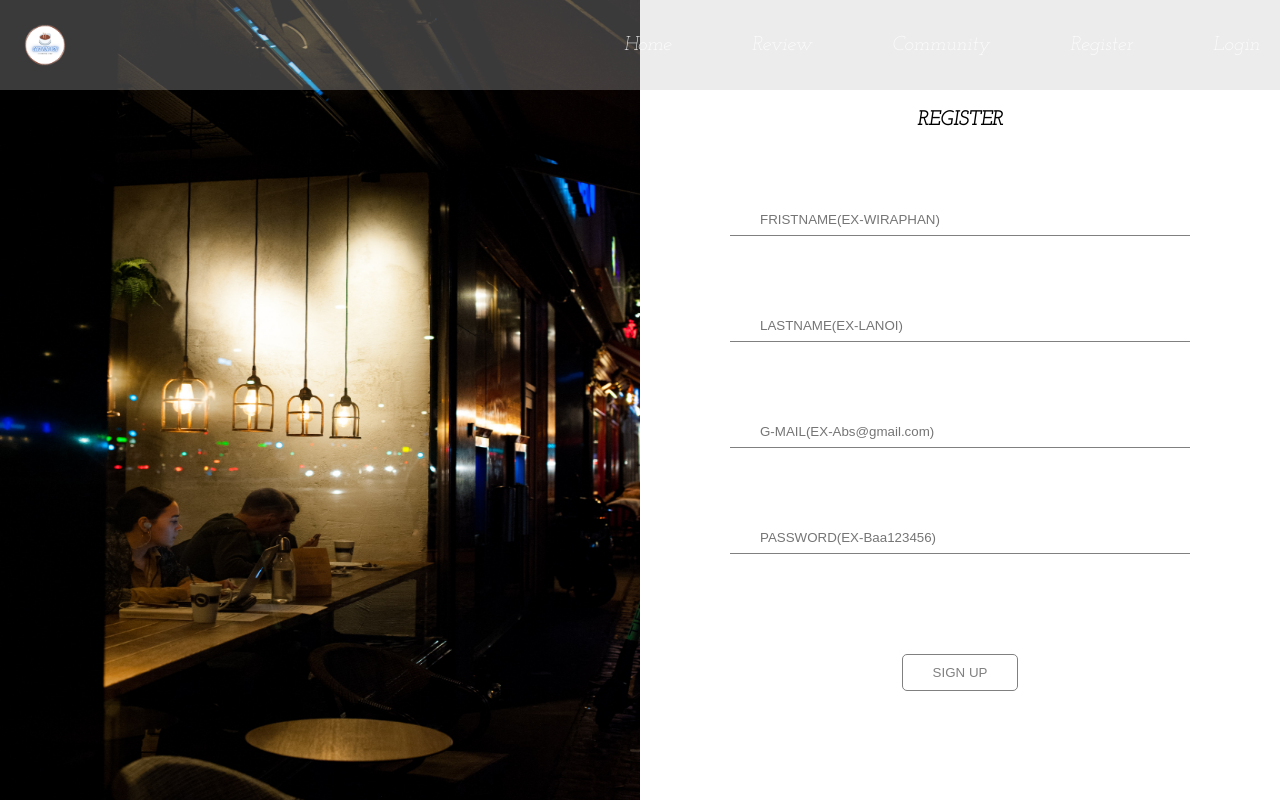
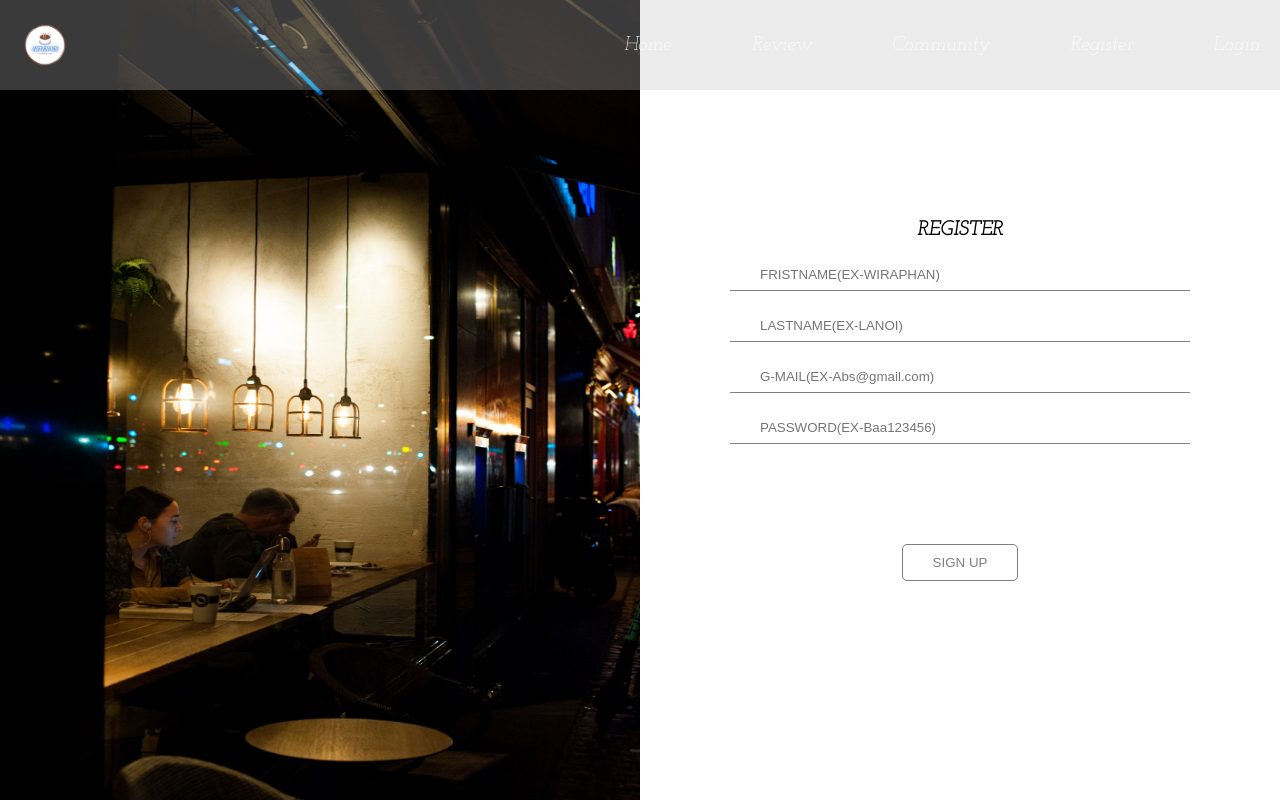
Before and after one commit to wiraphan123/Cafeforyou, a React (Create React App) app: page /Register in a window 1280 px wide. Built offline with nearby package versions, Linux system fonts and the light colour scheme.

Commit message:
edit Register.js

```diff
--- a/src/pages/Register.js
+++ b/src/pages/Register.js
@@ -37,7 +37,7 @@ const Input = styled.input`
     padding: 0 30px;
     height: 30px;
     width: 400px;
-    margin-top: 75px;
+    margin-top: 20px;
 `
 
 
```
